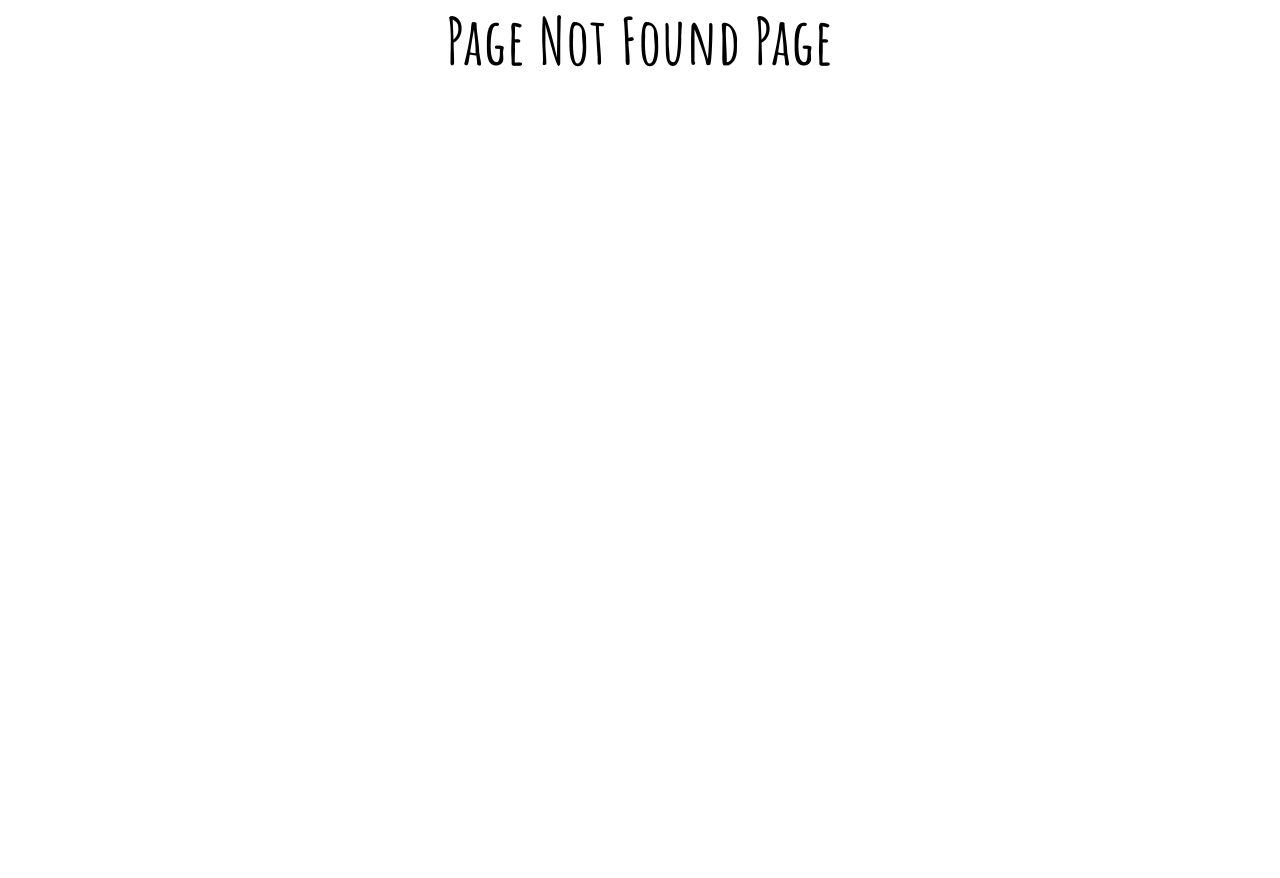
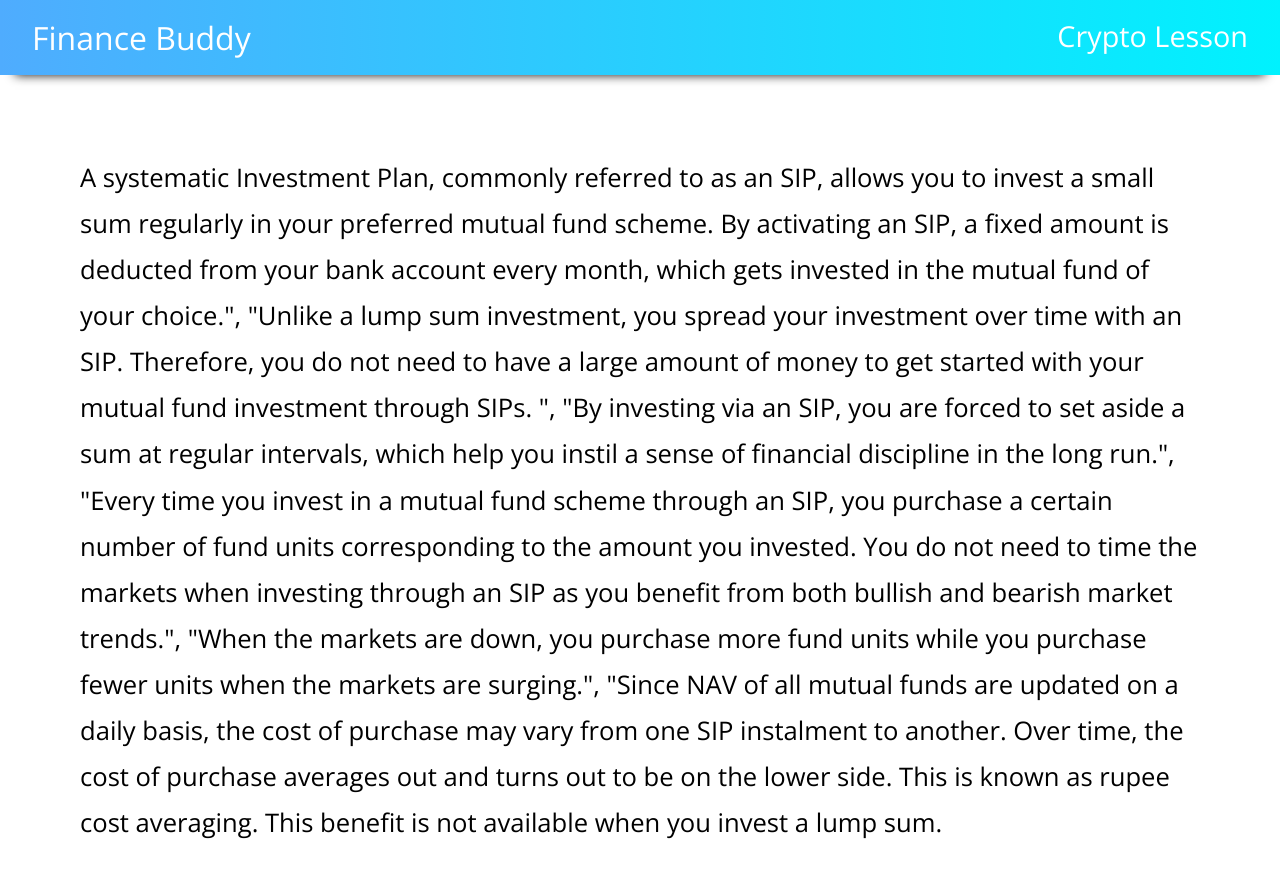
Before and after one commit to ishubham21/Finance-Buddy, a React (Create React App) app in the folder children/: page /lesson in a window 1280 px wide. Before the commit this address had no page. Shown: the top 878 px of the page. Built offline with nearby package versions, Linux system fonts and the light colour scheme.

Commit message:
lesson UI

```diff
--- a/children/src/App.js
+++ b/children/src/App.js
@@ -11,6 +11,7 @@ import Register from "./pages/Register/Register";
 import Dashboard from "./pages/Dashboard/Dashboard";
 import NotFound from "./pages/NotFound/NotFound";
 import Quiz from "./pages/Quiz/quiz";
+import Lesson from "./pages/Lesson/lesson";
 const authGuard = (Component) => {
     return localStorage.getItem("token") ? <Component /> : <Redirect to="/login" />
 }
@@ -23,6 +24,9 @@ const App = () => (
             </Route>
             <Route path="/quiz">
                 <Quiz />
+            </Route>
+            <Route path="/lesson">
+                <Lesson />
             </Route>
             <Route path="/register">
                 <Register />
--- a/children/src/Routes.js
+++ b/children/src/Routes.js
@@ -10,6 +10,7 @@ import Register from "./pages/Register/Register";
 import Dashboard from "./pages/Dashboard/Dashboard";
 import NotFound from "./pages/NotFound/NotFound";
 import Quiz from "./pages/Quiz/quiz";
+import Lesson from "./pages/Lesson/quiz";
 const Routes = (props) => (
   <Router {...props}>
     <Switch>
@@ -21,6 +22,9 @@ const Routes = (props) => (
       </Route>
       <Route path="/dashboard">
         <Dashboard />
+      </Route>
+      <Route path="/lesson">
+        <Lesson />
       </Route>
       <Route path="/quiz">
         <Quiz />
--- /dev/null
+++ b/children/src/pages/Lesson/lesson.js
@@ -0,0 +1,40 @@
+import React from "react";
+import styles from "./lesson.module.css";
+import { useState } from "react";
+import { useHistory, Link } from "react-router-dom";
+
+function lesson() {
+    return (
+        <div className={styles.lesson}>
+            <div className={styles.header}>
+                <p className={styles.logo}>Finance Buddy</p>
+                <div className={styles.lesson_name}>Crypto Lesson</div>
+            </div>
+            <div className={styles.lesson_body}>
+               <p className={styles.lesson_content}>
+               A systematic Investment Plan, commonly referred to as an SIP, allows you
+                to invest a small sum regularly in your preferred mutual fund scheme. By
+                activating an SIP, a fixed amount is deducted from your bank account
+                every month, which gets invested in the mutual fund of your choice.",
+                "Unlike a lump sum investment, you spread your investment over time with
+                an SIP. Therefore, you do not need to have a large amount of money to
+                get started with your mutual fund investment through SIPs. ", "By
+                investing via an SIP, you are forced to set aside a sum at regular
+                intervals, which help you instil a sense of financial discipline in the
+                long run.", "Every time you invest in a mutual fund scheme through an
+                SIP, you purchase a certain number of fund units corresponding to the
+                amount you invested. You do not need to time the markets when investing
+                through an SIP as you benefit from both bullish and bearish market
+                trends.", "When the markets are down, you purchase more fund units while
+                you purchase fewer units when the markets are surging.", "Since NAV of
+                all mutual funds are updated on a daily basis, the cost of purchase may
+                vary from one SIP instalment to another. Over time, the cost of purchase
+                averages out and turns out to be on the lower side. This is known as
+                rupee cost averaging. This benefit is not available when you invest a
+                lump sum.</p>
+            </div>
+        </div>
+    );
+}
+
+export default lesson;
--- /dev/null
+++ b/children/src/pages/Lesson/lesson.module.css
@@ -0,0 +1,33 @@
+*{
+    padding: 0;
+    margin: 0;
+}
+
+.header{
+    display: flex;
+    justify-content: space-between;
+    box-shadow: 0px 15px 10px -15px #111;
+    padding: 1em 2em;
+    background-image: linear-gradient(to right, #4facfe 0%, #00f2fe 100%);
+}
+
+.logo{
+    font-size: 2em;
+    text-align: center;
+    color: #fff;
+}
+
+.lesson_name{
+    font-size: 1.8em;
+    text-align: center;
+    color: #fff;
+}
+
+.lesson_body{
+    padding: 5em;
+}
+
+.lesson_content{
+    font-size: 1.6em;
+    line-height: 1.8em;
+}
```
